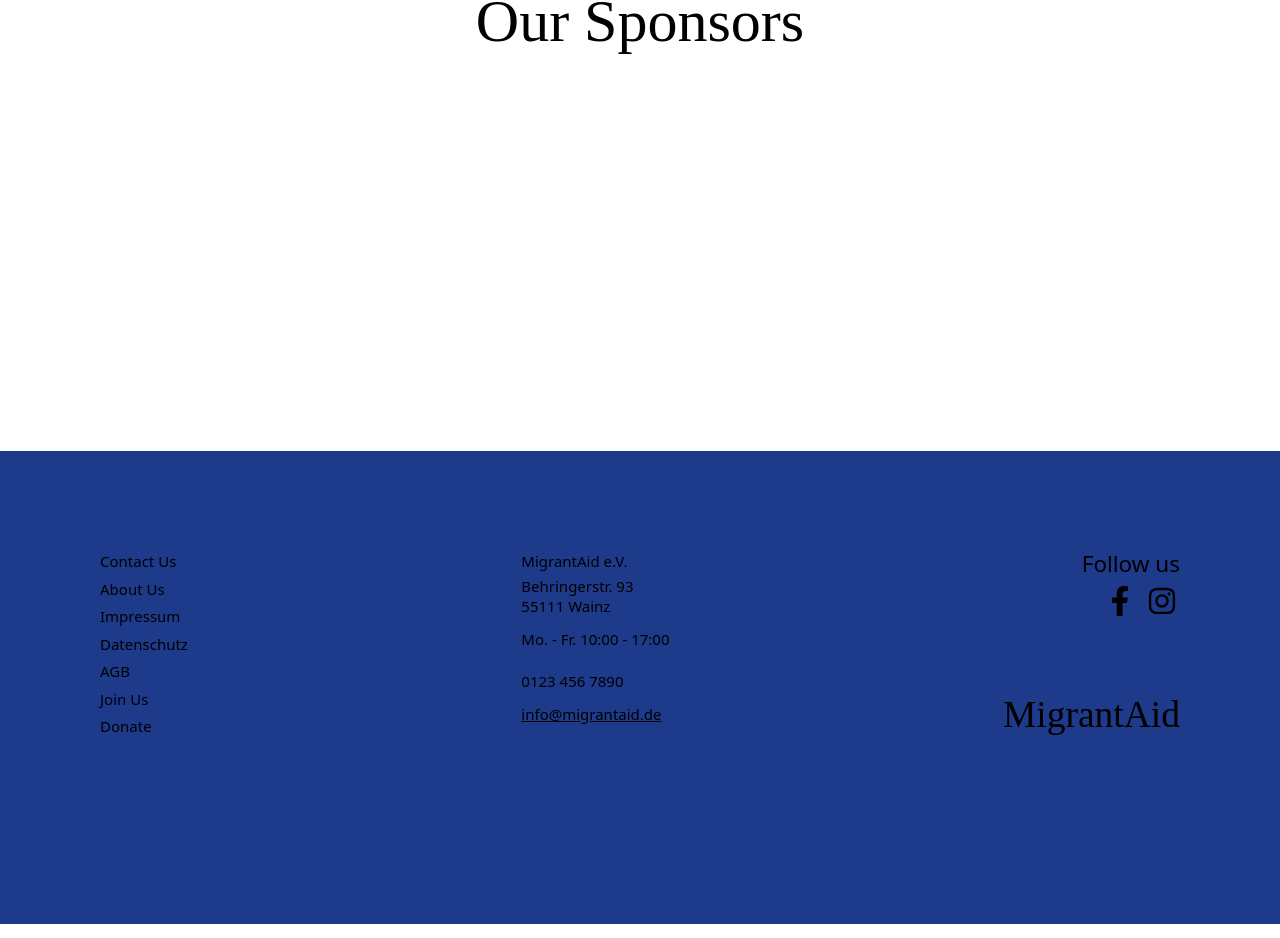
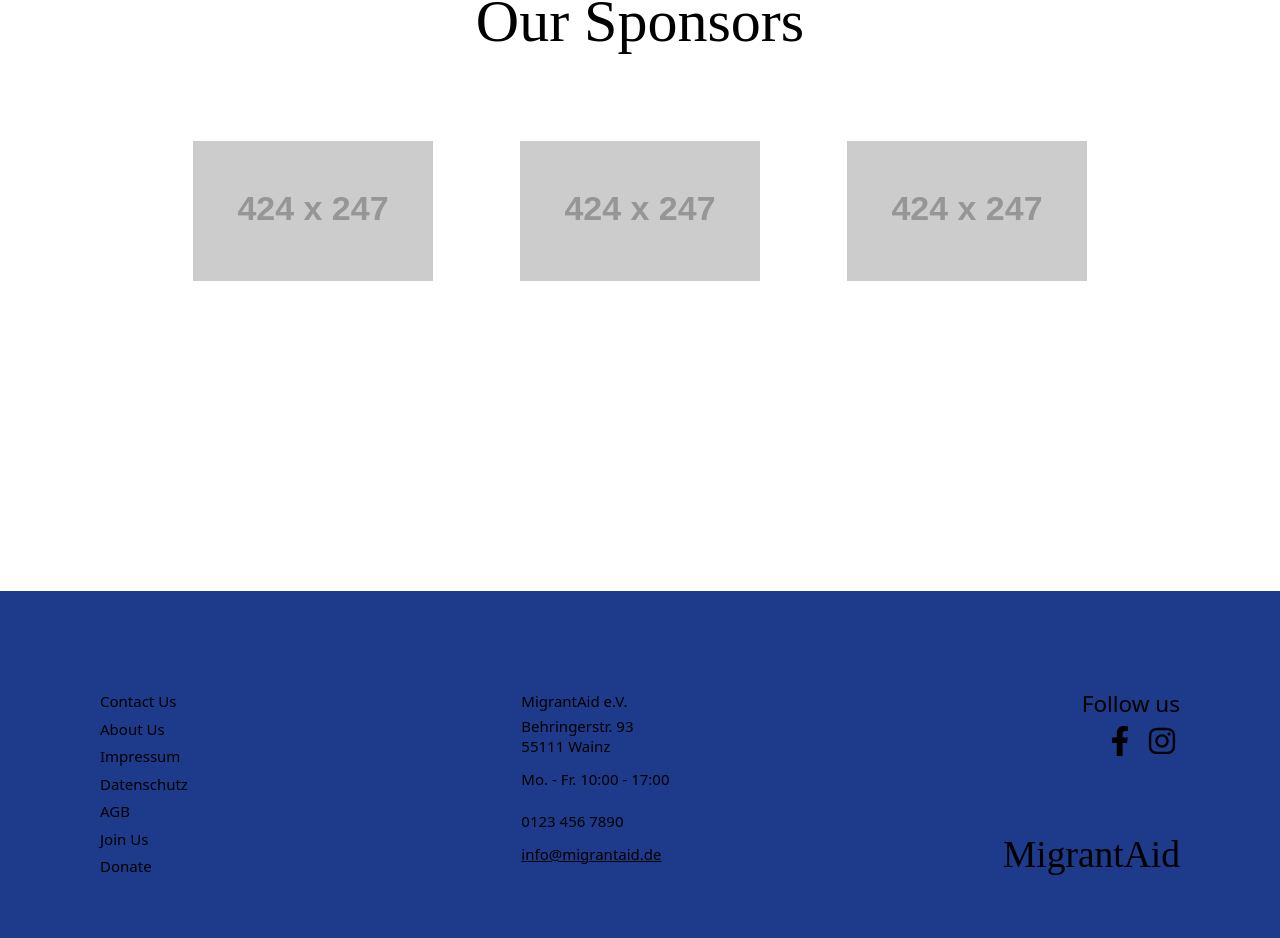
Before and after one commit to iceyisaak/migrantaid, a Next.js app: page / in a window 1280 px wide. Shown: the part 4785-5723 px from the top of the page. Built offline with nearby package versions, Linux system fonts and the light colour scheme; a web font is replaced by a local one.

Commit message:
Updated SponsorsSection

```diff
--- a/src/layouts/Home/sections/Sponsors/SponsorsSection.js
+++ b/src/layouts/Home/sections/Sponsors/SponsorsSection.js
@@ -1,11 +1,47 @@
+import Image from 'next/image';
+
 const SponsorsSection = () => {
   return (
     <section className='flex flex-col items-center py-96'>
       <h3 className="text-8xl font-heading text-center mb-36">
         Our Sponsors
       </h3>
-      <div className='mb-28'>
+      <div className='flex flex-wrap justify-evenly w-10/12 mb-28'>
 
+        <div className='w-96 bg-red-500'>
+          <Image src="https://via.placeholder.com/424x247.png"
+            alt='Sponsor 1'
+            layout='responsive'
+            width={424}
+            height={247}
+            objectFit='contain'
+            priority
+          />
+        </div>
+
+        <div className='w-96 bg-red-500'>
+
+          <Image src="https://via.placeholder.com/424x247.png"
+            alt='Sponsor 2'
+            layout='responsive'
+            width={424}
+            height={247}
+            objectFit='contain'
+            priority
+          />
+        </div>
+
+        <div className='w-96 bg-red-500'>
+
+          <Image src="https://via.placeholder.com/424x247.png"
+            alt='Sponsor 3'
+            layout='responsive'
+            width={424}
+            height={247}
+            objectFit='contain'
+            priority
+          />
+        </div>
       </div>
     </section>
   );
```
